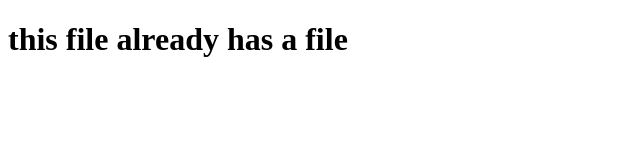
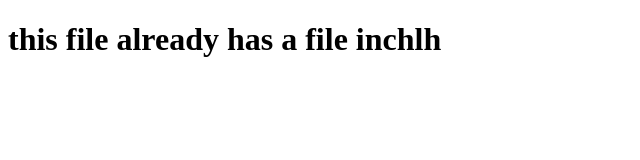
Before and after one commit to medwassim05/gitone, a plain HTML site: page index.html in a window 1280 px wide. Shown: the whole page, without its empty margins (0-640 px from the left). Drawn offline with Linux system fonts and the light colour scheme.

Commit message:
added index file second

```diff
--- a/index.html
+++ b/index.html
@@ -6,6 +6,6 @@
     <title>Git one file</title>
 </head>
 <body>
-    <h1>this file already has a file</h1>
+    <h1>this file already has a file inchlh</h1>
 </body>
 </html>
```
